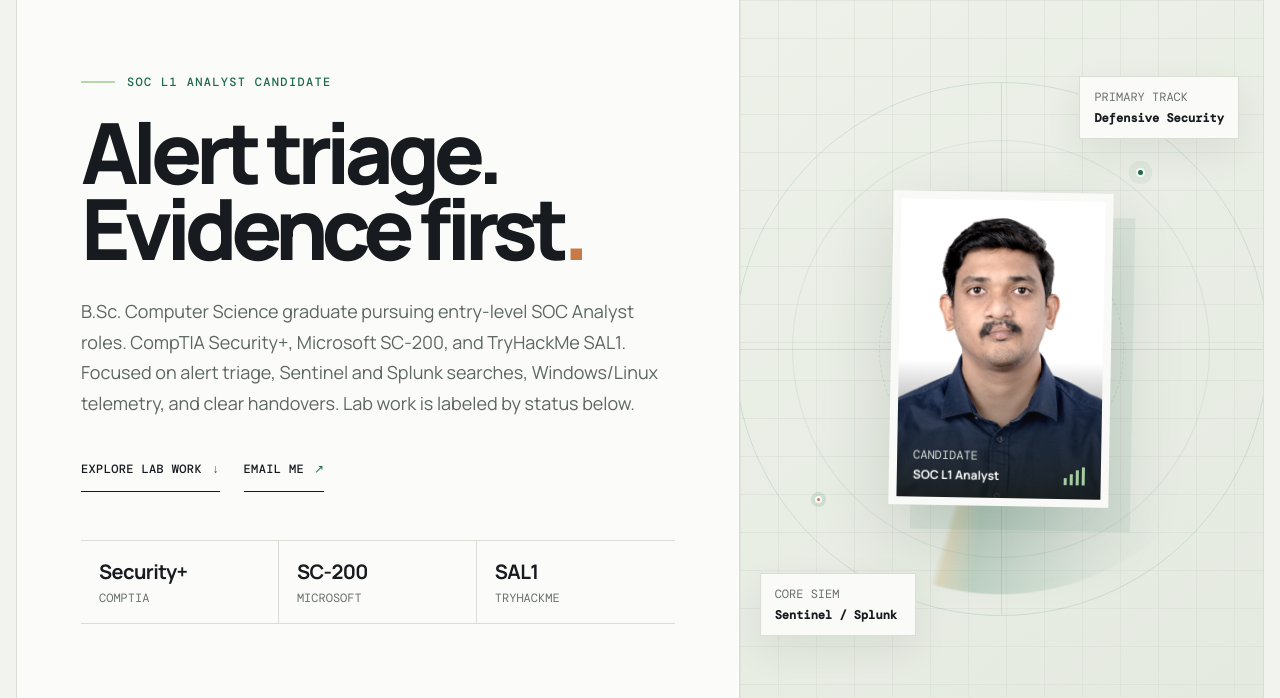
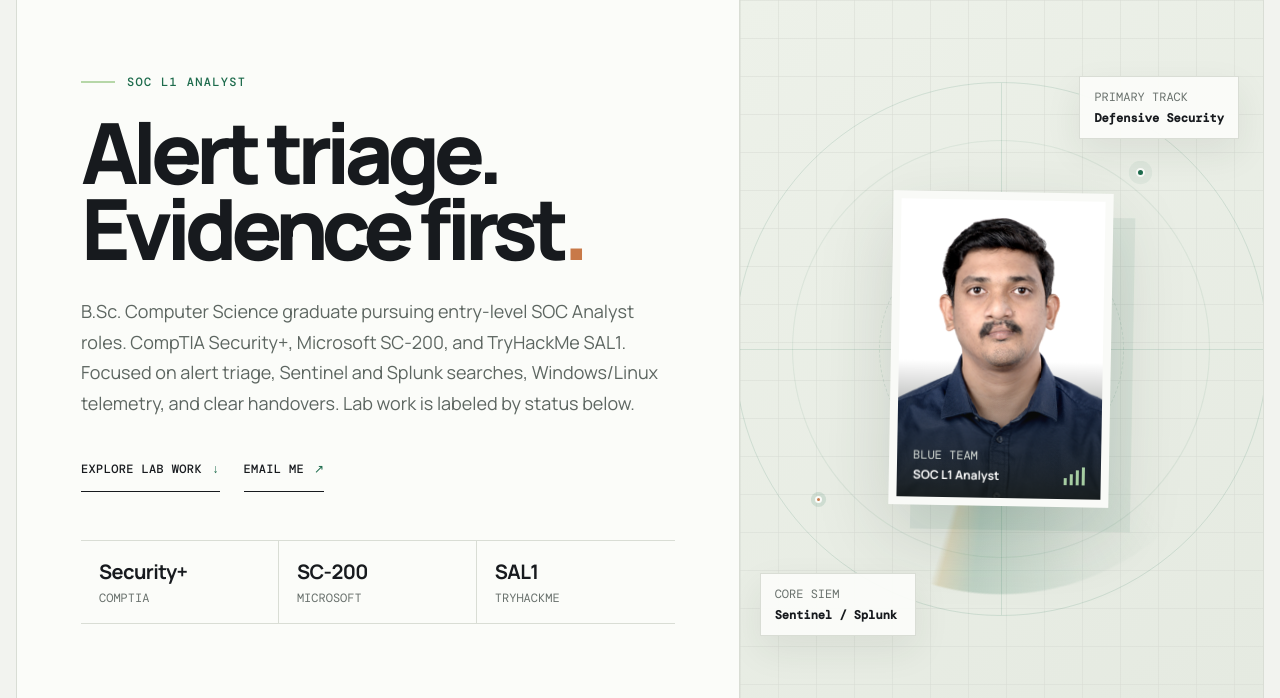
Before and after one commit to nithin7218/soc-analyst-portfolio, a plain HTML site: page index.html in a window 1280 px wide. Shown: the part 93-791 px from the top of the page. Drawn offline with nearby package versions, Linux system fonts and the light colour scheme.

Commit message:
Use SOC L1 Analyst role label
Co-authored-by: Copilot <223556219+Copilot@users.noreply.github.com>

```diff
--- a/index.html
+++ b/index.html
@@ -5,9 +5,9 @@
     <meta name="viewport" content="width=device-width, initial-scale=1.0" />
     <meta
       name="description"
-      content="Nithin Bonagiri is an entry-level SOC Analyst candidate with a B.Sc. in Computer Science, CompTIA Security+, Microsoft SC-200, and TryHackMe SAL1. Focused on alert triage, SIEM searches, log analysis, and clear escalation."
+      content="Nithin Bonagiri is an entry-level SOC L1 Analyst with a B.Sc. in Computer Science, CompTIA Security+, Microsoft SC-200, and TryHackMe SAL1. Focused on alert triage, SIEM searches, log analysis, and clear escalation."
     />
-    <title>Nithin Bonagiri — SOC L1 Analyst Candidate</title>
+    <title>Nithin Bonagiri — SOC L1 Analyst</title>
     <link rel="preconnect" href="https://fonts.googleapis.com" />
     <link rel="preconnect" href="https://fonts.gstatic.com" crossorigin />
     <link
@@ -38,7 +38,7 @@
       <main id="top">
         <section class="hero">
           <div class="hero-copy">
-            <p class="eyebrow">SOC L1 ANALYST CANDIDATE</p>
+            <p class="eyebrow">SOC L1 ANALYST</p>
             <h1>Alert triage. Evidence first<span>.</span></h1>
             <p class="hero-lede">
               B.Sc. Computer Science graduate pursuing entry-level SOC Analyst
@@ -88,7 +88,7 @@
               />
               <div class="portrait-caption">
                 <div>
-                  <span>Candidate</span>
+                  <span>Blue Team</span>
                   <strong>SOC L1 Analyst</strong>
                 </div>
                 <div class="signal-bars" aria-hidden="true">
```
